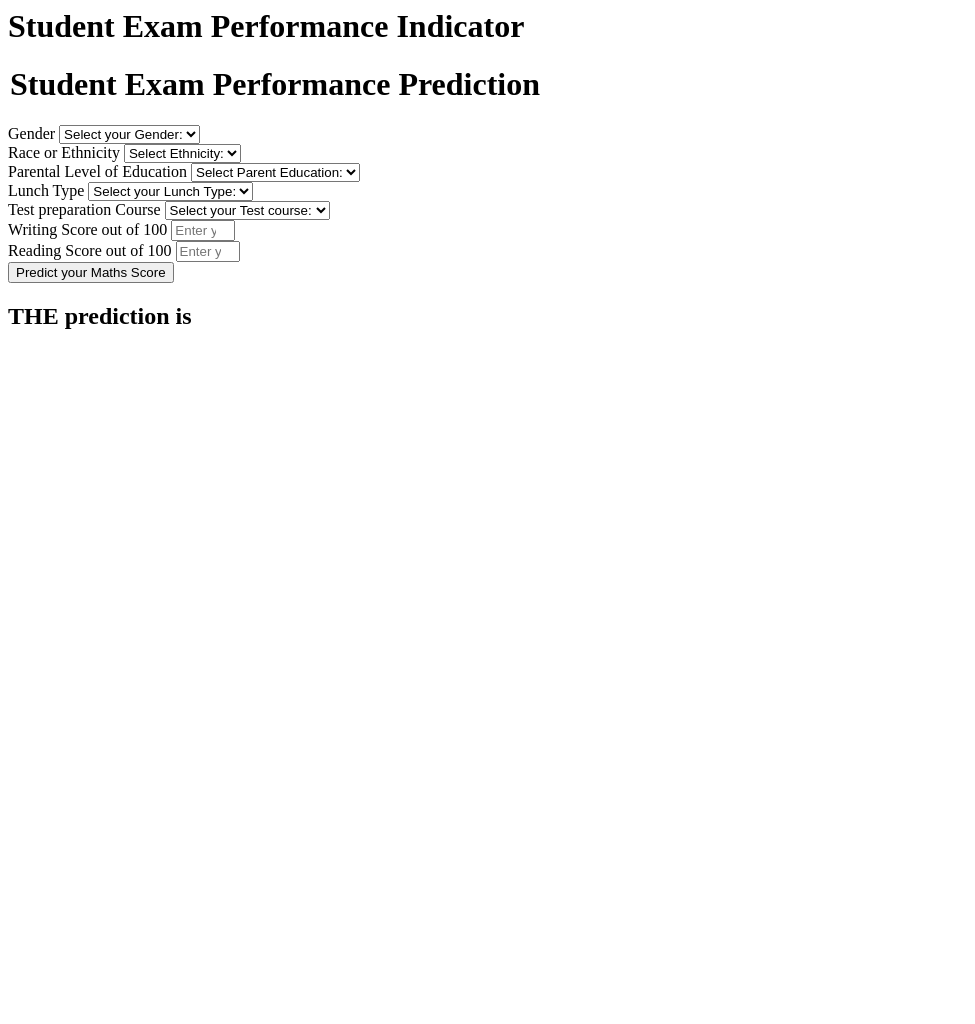
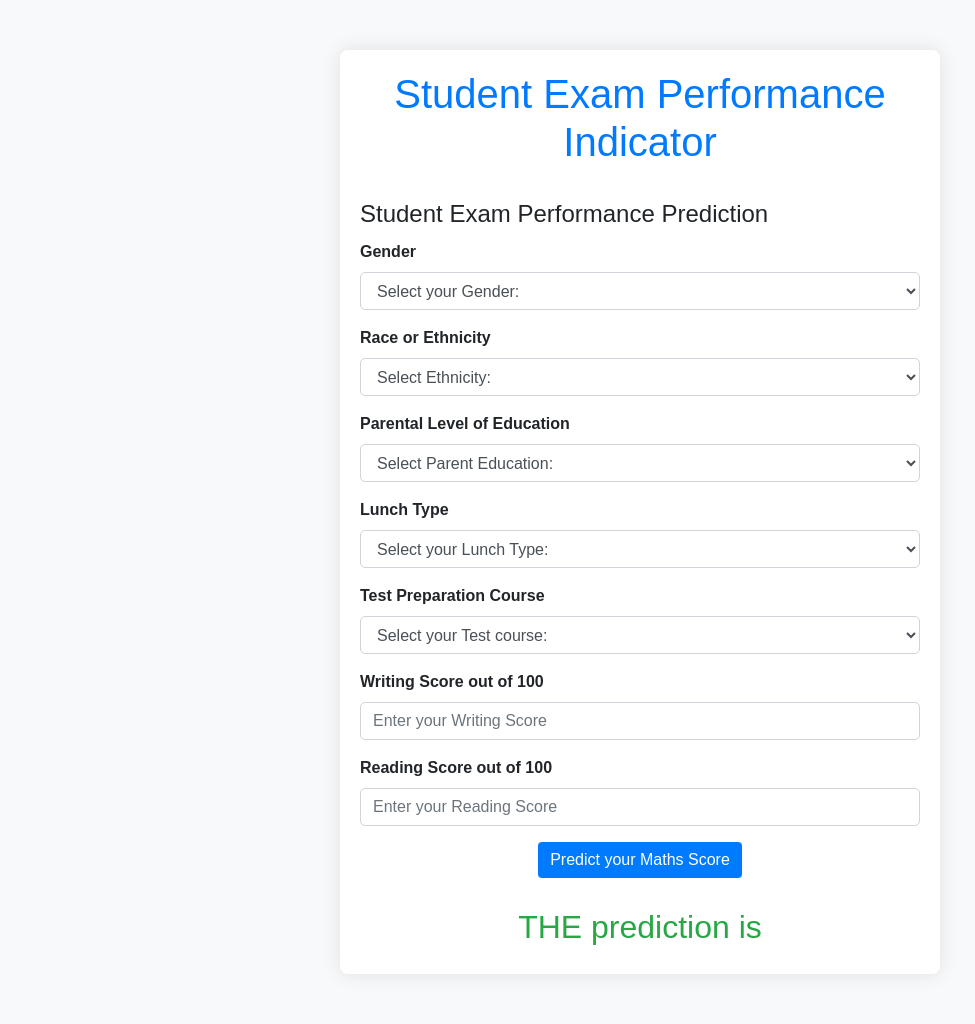
Before and after one commit to ChitteshK139/MLOps_Project, a Flask app: page /predict in a window 1280 px wide. Shown: the whole page, without its empty margins (0-975 px from the left). Before the commit the page ends 329 px from the top, so only its background shows below. Run offline with Flask 3, Linux system fonts and the light colour scheme; some libraries are stand-ins or nearby versions.

Commit message:
Modified template

```diff
--- a/templates/home.html
+++ b/templates/home.html
@@ -1,111 +1,146 @@
-<html>
+<!DOCTYPE html>
+<html lang="en">
+
+<head>
+    <meta charset="UTF-8">
+    <meta name="viewport" content="width=device-width, initial-scale=1.0">
+    <title>Student Exam Performance Indicator</title>
+    <!-- Bootstrap CSS -->
+    <link href="https://maxcdn.bootstrapcdn.com/bootstrap/4.5.2/css/bootstrap.min.css" rel="stylesheet">
+    <style>
+        body {
+            background: #f8f9fa;
+            font-family: Arial, sans-serif;
+        }
+
+        .login {
+            max-width: 600px;
+            margin: 50px auto;
+            padding: 20px;
+            background: #fff;
+            border-radius: 8px;
+            box-shadow: 0 0 20px rgba(0, 0, 0, 0.1);
+        }
+
+        h1 {
+            color: #007bff;
+            text-align: center;
+            margin-bottom: 30px;
+        }
+
+        .form-label {
+            font-weight: bold;
+        }
+
+        .form-control {
+            border-radius: 5px;
+        }
+
+        .btn-primary {
+            background-color: #007bff;
+            border: none;
+            transition: background-color 0.3s;
+        }
+
+        .btn-primary:hover {
+            background-color: #0056b3;
+        }
+
+        .placeholder {
+            color: #6c757d;
+        }
+
+        h2 {
+            text-align: center;
+            margin-top: 30px;
+            color: #28a745;
+        }
+    </style>
+</head>
+
 <body>
     <div class="login">
         <h1>Student Exam Performance Indicator</h1>
 
         <form action="{{ url_for('predict_datapoint')}}" method="post">
-        <h1>
             <legend>Student Exam Performance Prediction</legend>
-        </h1>
-        <div class="mb-3">
+
+            <div class="form-group">
                 <label class="form-label">Gender</label>
-            <select class="form-control" name="gender" placeholder="Enter you Gender" required>
+                <select class="form-control" name="gender" required>
                     <option class="placeholder" selected disabled value="">Select your Gender:</option>
-                <option value="male">
-                    Male
-                </option>
-                <option value="female">
-                    Female
-                </option>
+                    <option value="male">Male</option>
+                    <option value="female">Female</option>
                 </select>
             </div>
-        <div class="mb-3">
+
+            <div class="form-group">
                 <label class="form-label">Race or Ethnicity</label>
-            <select class="form-control" name="ethnicity" placeholder="Enter you ethnicity" required>
+                <select class="form-control" name="ethnicity" required>
                     <option class="placeholder" selected disabled value="">Select Ethnicity:</option>
-                <option value="group A">
-                    Group A
-                </option>
-                <option value="group B">
-                    Group B
-                </option>
-                <option value="group C">
-                    Group C
-                </option>
-                <option value="group D">
-                    Group D
-                </option>
-                <option value="group E">
-                    Group E
-                </option>
+                    <option value="group A">Group A</option>
+                    <option value="group B">Group B</option>
+                    <option value="group C">Group C</option>
+                    <option value="group D">Group D</option>
+                    <option value="group E">Group E</option>
                 </select>
             </div>
-        <div class="mb-3">
+
+            <div class="form-group">
                 <label class="form-label">Parental Level of Education</label>
-            <select class="form-control" name="parental_level_of_education"
-                placeholder="Enter you Parent Education" required>
+                <select class="form-control" name="parental_level_of_education" required>
                     <option class="placeholder" selected disabled value="">Select Parent Education:</option>
-                <option value="associate's degree">
-                    associate's degree
-                </option>
-                <option value="bachelor's degree">
-                    bachelor's degree
-                </option>
-                <option value="high school">
-                    high school
-                </option>
-                <option value="master's degree">
-                    master's degree
-                </option>
-                <option value="some college">
-                    some college
-                </option>
-                <option value="some high school">
-                    some high school
-                </option>
+                    <option value="associate's degree">associate's degree</option>
+                    <option value="bachelor's degree">bachelor's degree</option>
+                    <option value="high school">high school</option>
+                    <option value="master's degree">master's degree</option>
+                    <option value="some college">some college</option>
+                    <option value="some high school">some high school</option>
                 </select>
             </div>
-        <div class="mb-3">
+
+            <div class="form-group">
                 <label class="form-label">Lunch Type</label>
-            <select class="form-control" name="lunch" placeholder="Enter you Lunch" required>
+                <select class="form-control" name="lunch" required>
                     <option class="placeholder" selected disabled value="">Select your Lunch Type:</option>
-                <option value="free/reduced">
-                    free/reduced
-                </option>
-                <option value="standard">
-                    standard
-                </option>
+                    <option value="free/reduced">free/reduced</option>
+                    <option value="standard">standard</option>
                 </select>
             </div>
-        <div class="mb-3">
-            <label class="form-label">Test preparation Course</label>
-            <select class="form-control" name="test_preparation_course" placeholder="Enter you Course"
-                required>
+
+            <div class="form-group">
+                <label class="form-label">Test Preparation Course</label>
+                <select class="form-control" name="test_preparation_course" required>
                     <option class="placeholder" selected disabled value="">Select your Test course:</option>
-                <option value="none">
-                    None
-                </option>
-                <option value="completed">
-                    Completed
-                </option>
+                    <option value="none">None</option>
+                    <option value="completed">Completed</option>
                 </select>
             </div>
-        <div class="mb-3">
+
+            <div class="form-group">
                 <label class="form-label">Writing Score out of 100</label>
-            <input class="form-control" type="number" name="reading_score"
-                placeholder="Enter your Reading score" min='0' max='100' />
+                <input class="form-control" type="number" name="writing_score" placeholder="Enter your Writing Score" min='0' max='100' required />
             </div>
-        <div class="mb-3">
+
+            <div class="form-group">
                 <label class="form-label">Reading Score out of 100</label>
-            <input class="form-control" type="number" name="writing_score"
-                placeholder="Enter your Reading Score" min='0' max='100' />
+                <input class="form-control" type="number" name="reading_score" placeholder="Enter your Reading Score" min='0' max='100' required />
             </div>
-        <div class="mb-3">
-            <input class="btn btn-primary" type="submit" value="Predict your Maths Score" required />
+
+            <div class="form-group text-center">
+                <input class="btn btn-primary" type="submit" value="Predict your Maths Score" />
             </div>
         </form>
+
         <h2>
-       THE  prediction is {{results}}
+            THE prediction is {{results}}
         </h2>
-   <body>
+    </div>
+
+    <!-- Bootstrap JS and dependencies -->
+    <script src="https://code.jquery.com/jquery-3.5.1.slim.min.js"></script>
+    <script src="https://cdn.jsdelivr.net/npm/@popperjs/core@2.5.4/dist/umd/popper.min.js"></script>
+    <script src="https://maxcdn.bootstrapcdn.com/bootstrap/4.5.2/js/bootstrap.min.js"></script>
+</body>
+
 </html>
```
Also changed, not shown: 1 other file. Lines whose indentation alone changed are shown as unchanged.
